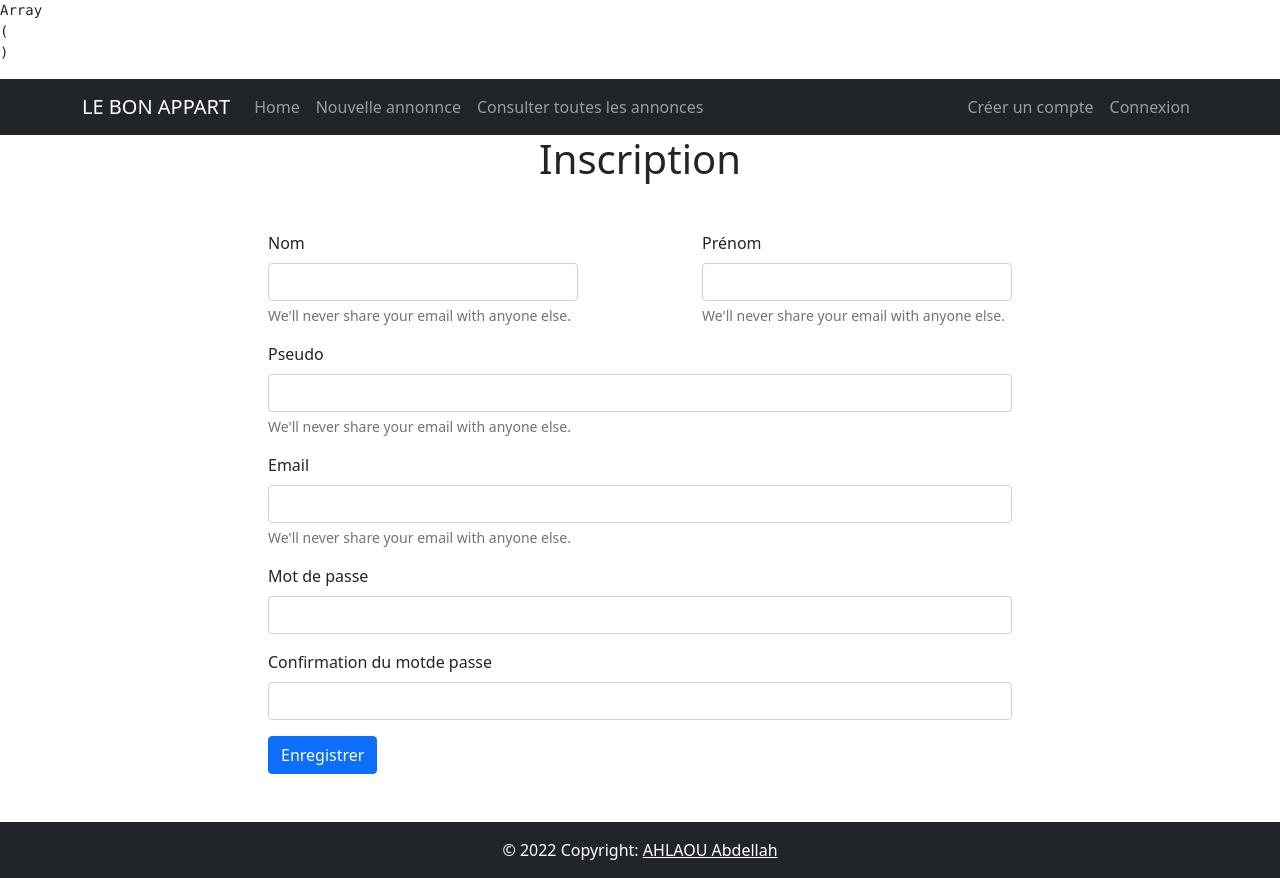
After one commit to windev15A/bonAppart, a PHP site: page /newuser.php in a window 1280 px wide. The commit adds this page. Run offline with PHP 8.4, Linux system fonts and the light colour scheme.

Commit message:
add user and login

```diff
--- /dev/null
+++ b/src/inc/function.php
@@ -0,0 +1,10 @@
+<?php
+
+function isConnected(){
+    return isset($_SESSION['user']) ?? false;
+    // if(isset($_SESSION['user'])){
+    //     return true;
+    // }else{
+    //     return false;
+    // }
+}
--- a/src/inc/init.php
+++ b/src/inc/init.php
@@ -14,3 +14,5 @@ foreach ($_POST as $key => $value) {
 foreach ($_GET as $key => $value) {
     $_GET[$key] = htmlentities($value);
 }
+
+require_once('function.php');
--- a/src/inc/nav.inc.php
+++ b/src/inc/nav.inc.php
@@ -1,3 +1,5 @@
+
+
 <nav class="navbar navbar-expand-lg navbar-dark bg-dark">
     <div class="container">
         <a class="navbar-brand" href="index.php">LE BON APPART</a>
@@ -19,6 +21,24 @@
             </ul>
 
         </div>
+
+        <div>
+        <ul class="navbar-nav mr-auto">
+            <?php if(!isConnected()): ?>
+                <li class="nav-item active">
+                    <a class="nav-link" href="newuser.php"> Créer un compte <span class="sr-only"></span></a>
+                </li>
+                <li class="nav-item">
+                    <a class="nav-link" href="connexion.php">Connexion</a>
+                </li>
+                <?php endif; ?>
+                <?php if(isConnected()): ?>
+                <li class="nav-item">
+                    <a class="nav-link btn btn-success" href="connexion.php?action=deconnexion">Déconnecter</a>
+                </li>
+                <?php endif; ?>
+            </ul>
+        </div>
     </div>
 </nav>
 
--- /dev/null
+++ b/src/newuser.php
@@ -0,0 +1,92 @@
+<?php
+
+require_once('./inc/init.php');
+
+echo '<pre>';
+print_r($_POST);
+echo '</pre>';
+
+if (isConnected()) {
+    header('location: index.php');
+}
+
+
+if(isset($_POST['password'],$_POST['confirm_password'])){
+
+ if($_POST['password'] != $_POST['confirm_password']){
+    $errpassword = '<p class="text-danger"> Mot de passe incorrect</p>';
+    $error = true;
+ }else {
+     $passord = password_hash($_POST['password']);
+ }
+}
+
+
+if (isset($_POST['name'], $_POST['prenom'],$_POST['email'],$_POST['password'])) {
+    $reqInsert = $bdd->prepare("INSERT INTO user (pseudo, email,password,name,prenom) VALUES (:pseudo, )");
+    $reqInsert->bindValue(':pseudo', $_POST['pseudo'], PDO::PARAM_STR);
+    $reqInsert->bindValue(':email', $_POST['pseudo'], PDO::PARAM_STR);
+
+    $reqInsert->execute();
+
+    if ($reqInsert->rowCount()) {
+
+    } else {
+        $erreur = '<p class="alert alert-danger p-2 text-center">L\'identifiant ou le mot de passe est incorrect.</p>';
+    }
+}
+
+
+if (isset($_GET['action']) && $_GET['action'] == 'deconnexion') {
+
+    unset($_SESSION['user']);
+    header('location: connexion.php');
+}
+
+
+require_once('./inc/header.inc.php');
+require_once('./inc/nav.inc.php');
+
+?>
+
+<h1 class="text-center">Inscription</h1>
+
+
+<form class="col-8 mx-auto my-5" method="POST">
+   <div class="d-flex justify-content-between">
+   <div class="mb-3 col-5">
+        <label for="nom" class="form-label">Nom</label>
+        <input type="text" name="name" class="form-control" id="nom" aria-describedby="emailHelp">
+        <div id="emailHelp" class="form-text">We'll never share your email with anyone else.</div>
+    </div>
+    <div class="mb-3 col-5">
+        <label for="prenom" class="form-label">Prénom</label>
+        <input type="text" name="prenom" class="form-control" id="prenom" aria-describedby="emailHelp">
+        <div id="emailHelp" class="form-text">We'll never share your email with anyone else.</div>
+    </div>
+   </div>
+    <div class="mb-3">
+        <label for="pseudo" class="form-label">Pseudo</label>
+        <input type="text" name="pseudo" class="form-control" id="pseudo" aria-describedby="emailHelp">
+        <div id="emailHelp" class="form-text">We'll never share your email with anyone else.</div>
+    </div>
+    <div class="mb-3">
+        <label for="email" class="form-label">Email</label>
+        <input type="email" name="email" class="form-control" id="email" aria-describedby="emailHelp">
+        <div id="emailHelp" class="form-text">We'll never share your email with anyone else.</div>
+    </div>
+    <div class="mb-3">
+        <label for="password" class="form-label">Mot de passe</label>
+        <input type="password" name="password" class="form-control" id="password">
+    </div>
+    <div class="mb-3">
+        <label for="password" class="form-label">Confirmation du motde passe</label>
+        <input type="password" name="confirm_password" class="form-control" id="password">
+        <div id="emailHelp" class="form-text"><?php if(isset($errpassword)) echo $errpassword ?></div>
+    </div>
+
+    <button type="submit" class="btn btn-primary btn-md">Enregistrer</button>
+</form>
+
+<?php
+require_once('./inc/footer.inc.php');
```
Also changed, not shown: src/connexion.php (added, +72 -0 lines).
